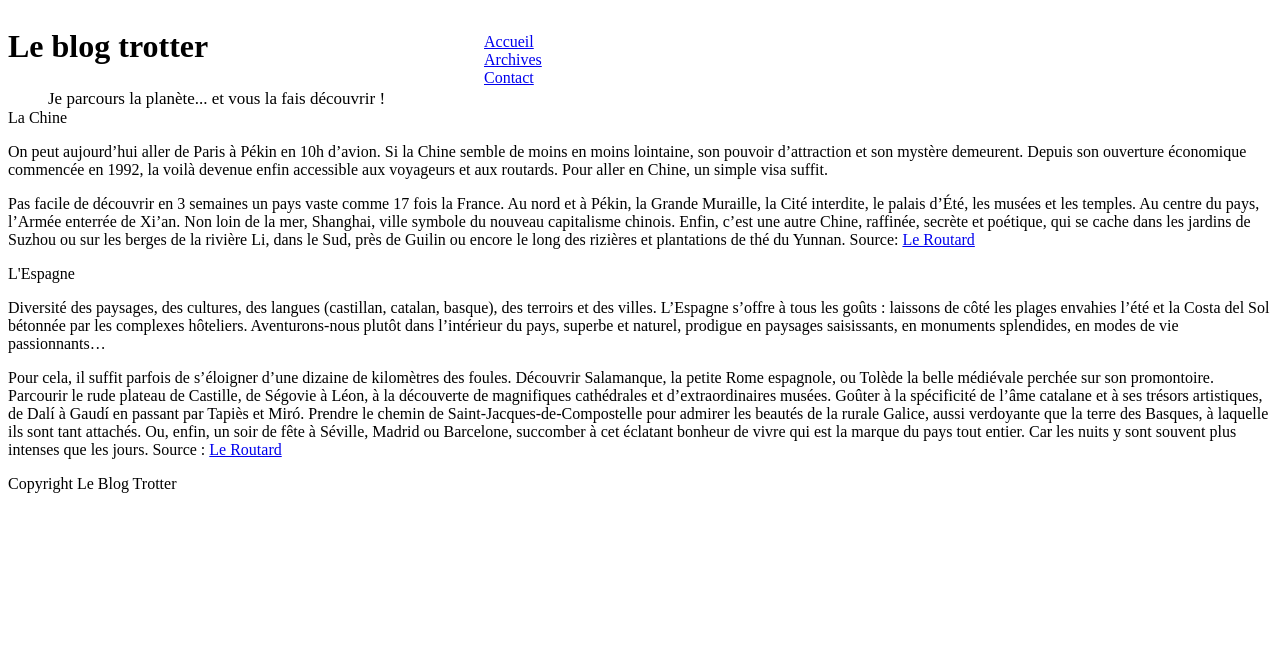
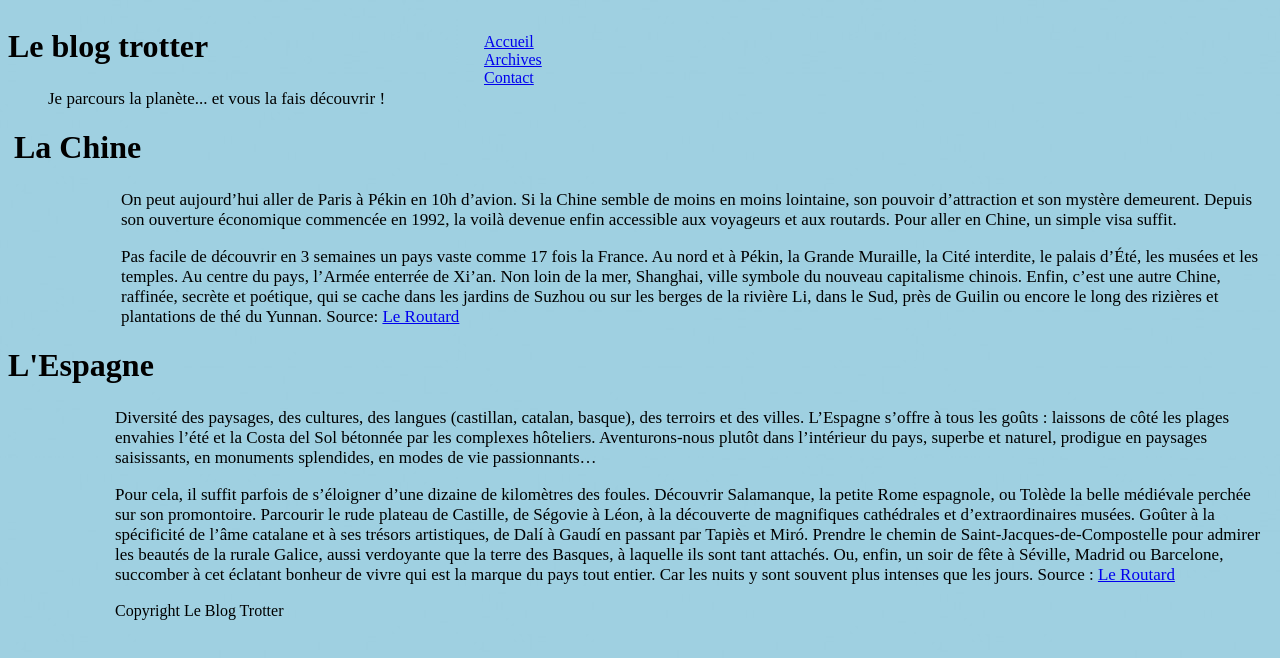
Before and after one commit to khadijaBOUKIR/pratique-flex, a plain HTML site: page index.html in a window 1280 px wide. Drawn offline with Linux system fonts and the light colour scheme.

Commit message:
style & img

```diff
--- a/slyle.css
+++ b/slyle.css
@@ -20,3 +20,26 @@ ul{
     margin-left: 56px;
     margin-top: 9px;
 }
+
+
+.country-name{
+    font-size: 32px;
+    margin-top: 20px;
+    font-weight: bold;
+}
+.description-details{
+    font-size: 17px;
+    margin-bottom: 16px;
+    margin-top: 24px;
+    margin-left: 107px;
+}
+body {
+    background-image: url('bleu-ciel.jpeg');
+    opacity: 1;
+}
+.footer-description{
+    margin-left: 107px;
+}
+.section-country{
+    margin-left: 6px;
+}
```
Also changed, not shown: bleu-ciel.jpeg (added).
